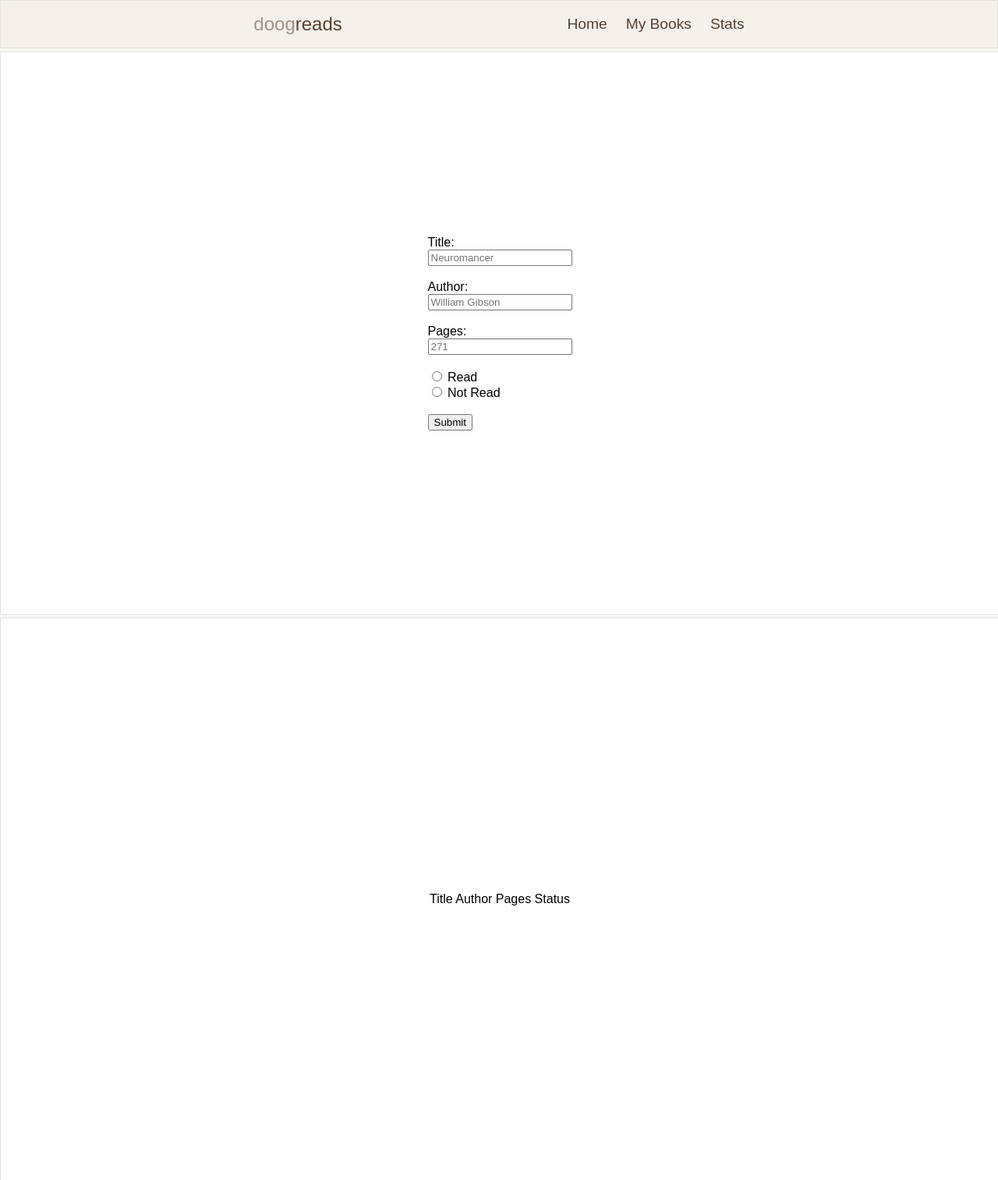
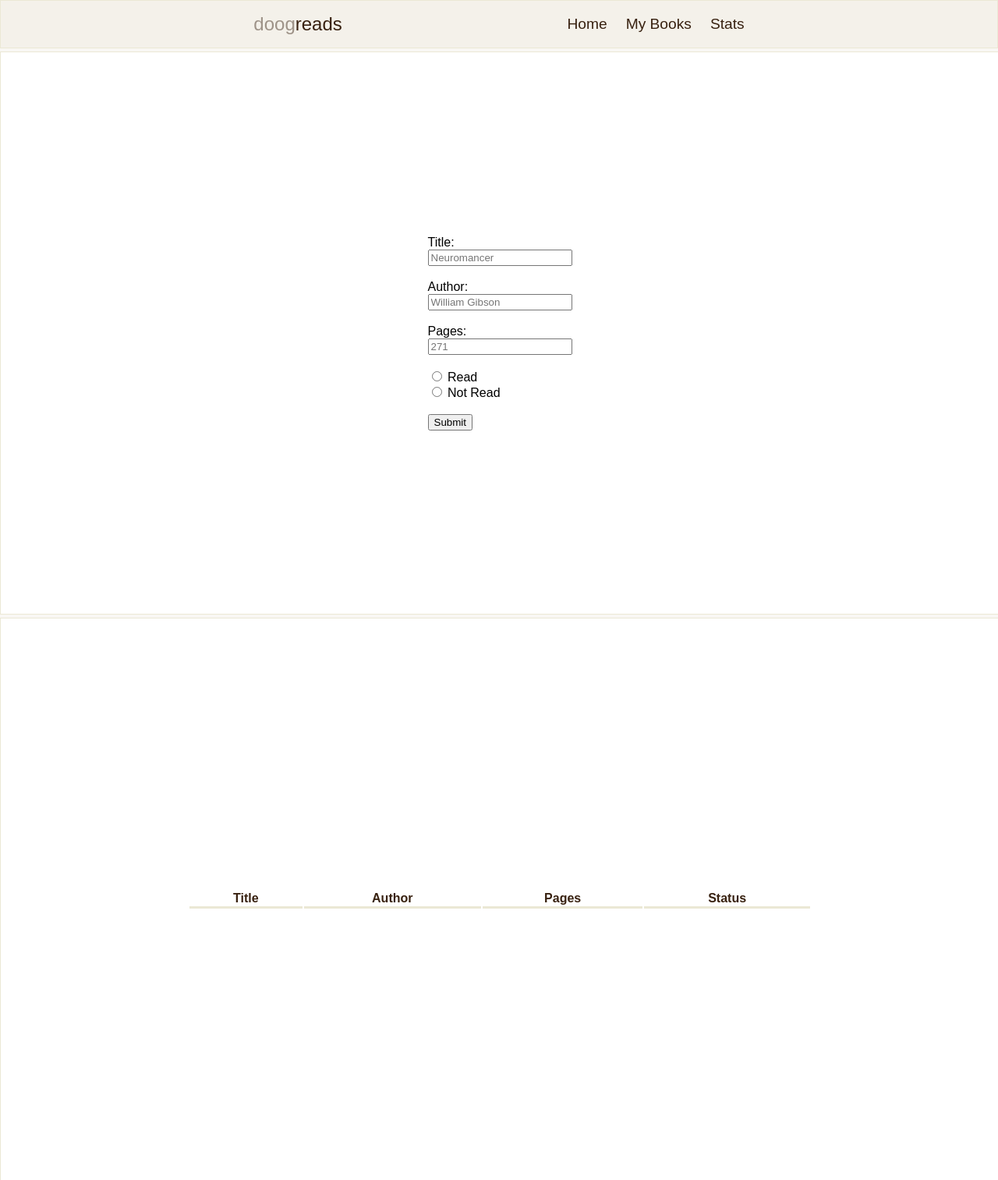
Before and after one commit to bdcam4/odin-projects, a plain HTML site: page library/index.html in a window 1280 px wide. Shown: the whole page at 78% size. Drawn offline with Linux system fonts and the light colour scheme.

Commit message:
adjust table styling

```diff
--- a/library/index.html
+++ b/library/index.html
@@ -40,12 +40,17 @@
     </div>
 
     <div id="table-container">
-        <tr>
-            <td>Title</td>
-            <td>Author</td>
-            <td>Pages</td>
-            <td>Status</td>
-        </tr>
+        <table id="books-table">
+            <thead id="books-header">
+                <tr>
+                    <th>Title</td>
+                    <th>Author</td>
+                    <th>Pages</td>
+                    <th>Status</td>
+                </tr>
+            </thead>
+            <tbody id="books-body"></tbody>
+        </table>
     </div>
 
     <div id="footer"></div>
--- a/library/styles.css
+++ b/library/styles.css
@@ -14,12 +14,12 @@ body {
     align-items: center;
     padding: 16px 180px;
     border-style: solid;
-    border-color: #e1e1e1;
+    border-color: #ebe8d5;
     border-width: 0.1rem;
 }
 
 .header-logo {
-    color: #544234;
+    color: #382110;
     font-size: 1.5em;
     cursor: pointer;
 }
@@ -30,7 +30,7 @@ body {
 }
 
 .header-links {
-    color: #544234;
+    color: #382110;
     font-size: 1.2rem;
     text-decoration: none;
     list-style-type: none;
@@ -50,7 +50,7 @@ body {
     align-items: center;
     background-color: #fff;
     border-style: solid;
-    border-color: #e1e1e1;
+    border-color: #ebe8d5;
     border-width: 0.1rem;
     width: 1280px;
     height: 720px;
@@ -65,8 +65,28 @@ body {
     align-items: center;
     background-color: #fff;
     border-style: solid;
-    border-color: #e1e1e1;
+    border-color: #ebe8d5;
     border-width: 0.1rem;
     width: 1280px;
     height: 720px;
+    font-weight: bold;
 }
+
+#books-table {
+    width: 50rem;
+}
+
+#books-header {
+    color: #382110;
+    /* border-bottom: #ebe8d5; */
+    /* border-bottom-style: solid; */
+}
+
+th {
+    border-bottom: #ebe8d5;
+    border-bottom-style: solid;
+}
+
+#books-body {
+
+}
```
